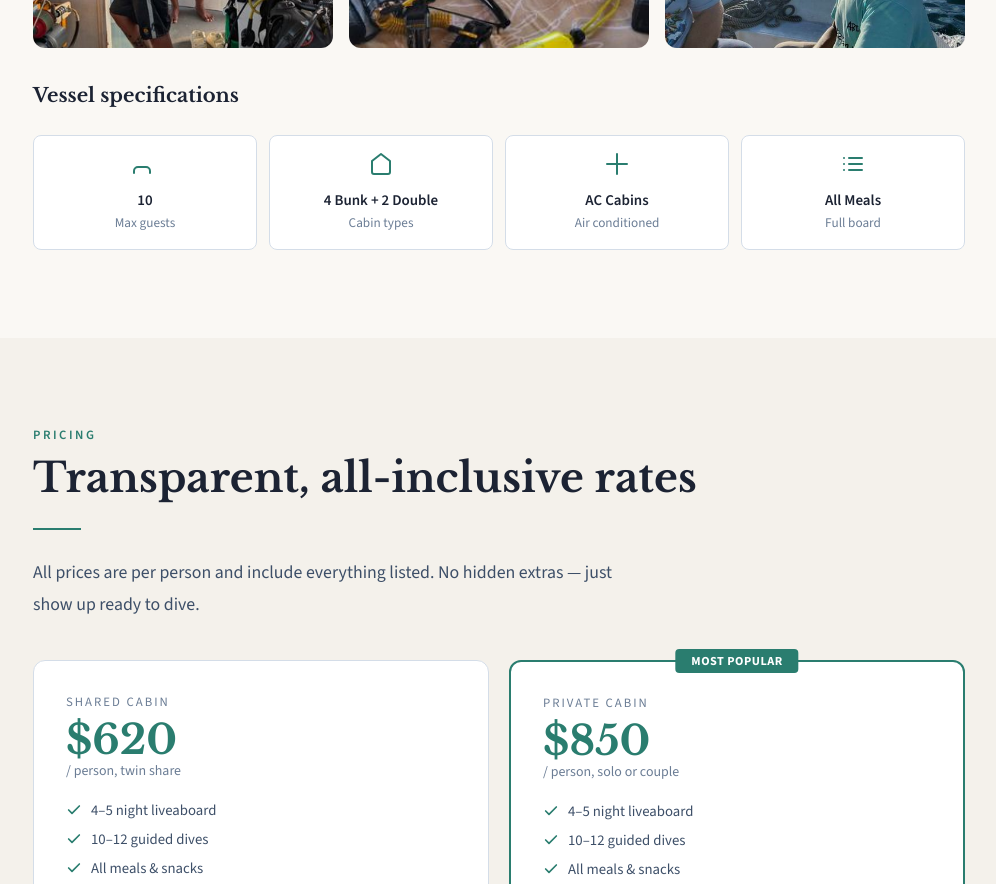
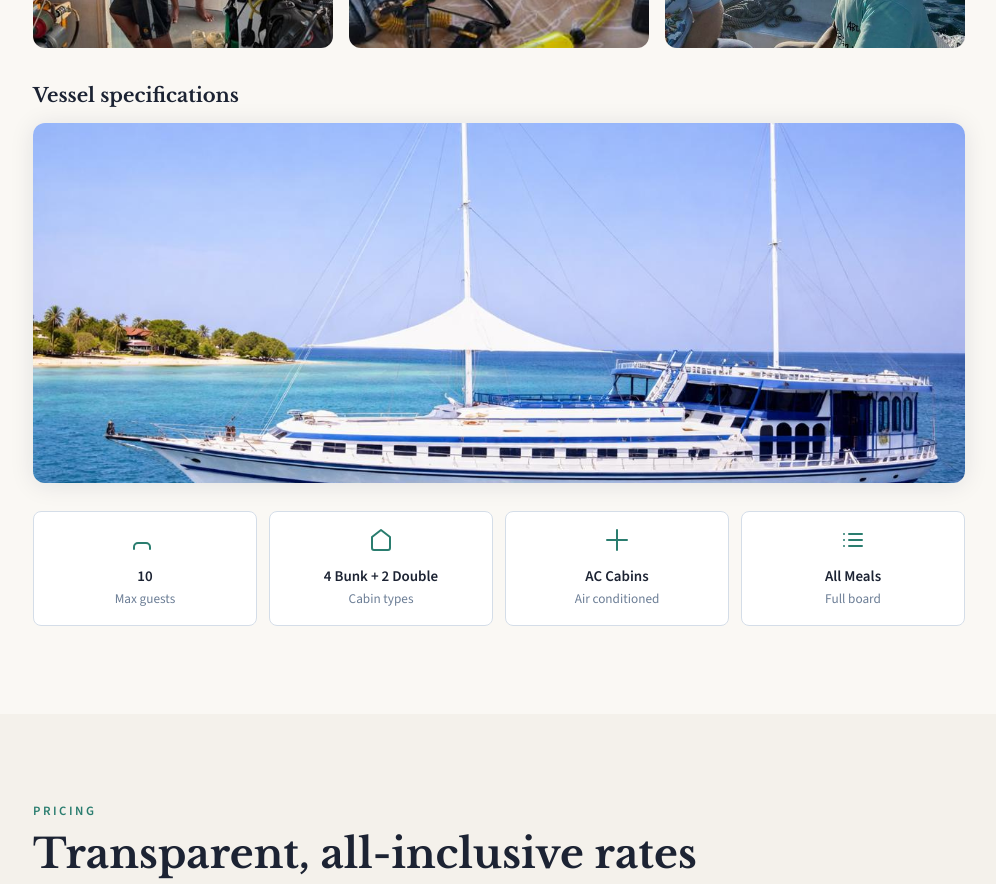
Before and after one commit to YouCanCallMeMomo/Hammerhead2, a React (Vite) app: page / in a window 1280 px wide. Shown: the part 3300-4184 px from the top of the page, without its empty margins (141-1137 px from the left). Built offline with nearby package versions, Linux system fonts and the light colour scheme.

Commit message:
feat: add featured vessel photo (boat-hero.jpeg) to vessel specifications section

```diff
--- a/src/components/Boat.jsx
+++ b/src/components/Boat.jsx
@@ -54,7 +54,13 @@ export default function Boat({ lang }) {
           ))}
         </div>
 
-        <h3 style={{marginTop:'36px', marginBottom:'4px'}}>{t.specsTitle}</h3>
+        <h3 style={{marginTop:'36px', marginBottom:'16px'}}>{t.specsTitle}</h3>
+
+        {/* Featured vessel image */}
+        <div className="boat-hero-img reveal">
+          <img src="/boat-hero.jpeg" alt="Maldives liveaboard vessel — Hammerhead dive safari" loading="lazy" />
+        </div>
+
         <div className="boat-specs reveal">
           {SPECS.map((s, i) => (
             <div className="spec-card" key={i}>
--- a/src/index.css
+++ b/src/index.css
@@ -238,6 +238,8 @@ nav.site-nav.scrolled { box-shadow: var(--shadow); }
 .boat-photos { display: grid; grid-template-columns: repeat(3, 1fr); gap: 16px; margin-top: 40px; }
 .boat-photo { border-radius: var(--r); overflow: hidden; aspect-ratio: 4/3; }
 .boat-photo img { width: 100%; height: 100%; object-fit: cover; }
+.boat-hero-img { border-radius: var(--r); overflow: hidden; margin-bottom: 20px; box-shadow: var(--shadow); }
+.boat-hero-img img { width: 100%; height: 360px; object-fit: cover; object-position: center; display: block; }
 .boat-specs { display: grid; grid-template-columns: repeat(4,1fr); gap: 12px; margin-top: 28px; }
 .spec-card {
   background: var(--white); border: 1px solid var(--border);
```
Also changed, not shown: public/boat-hero.jpeg (added).
